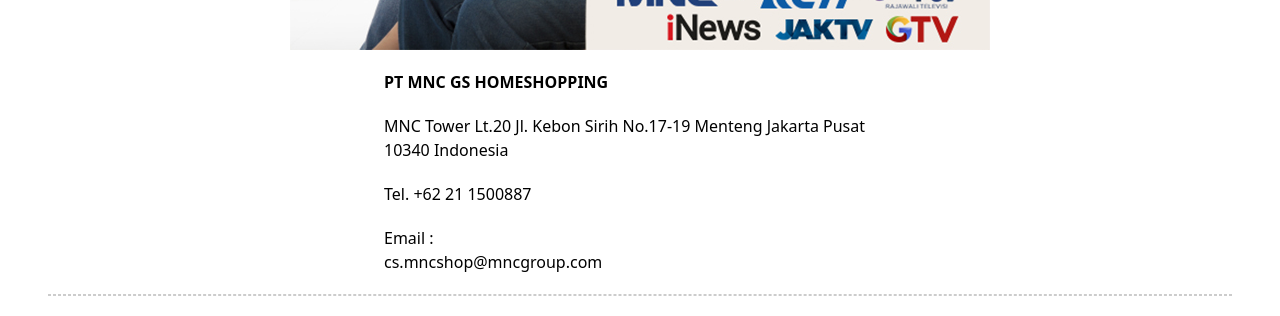
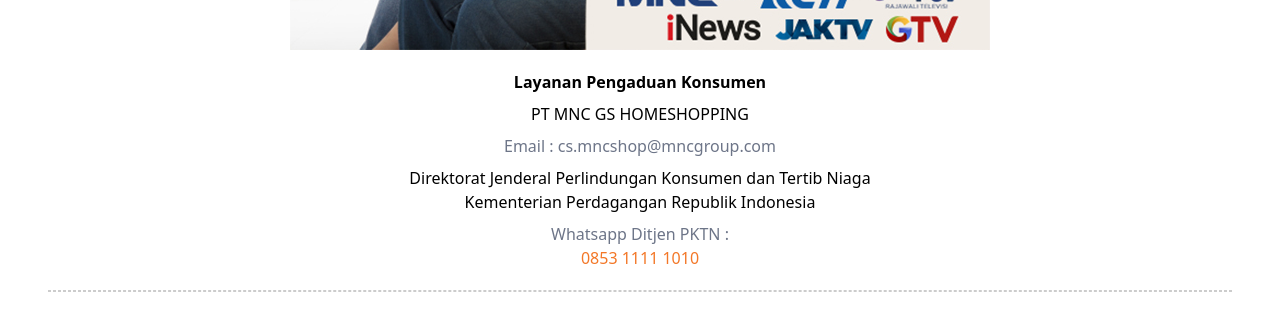
Before and after one commit to khafiluhur/emshop-frontend, a Nuxt app: page /customer-care in a window 1280 px wide. Shown: the part 595-911 px from the top of the page. Built offline with nearby package versions, Linux system fonts and the light colour scheme; no server answers.

Commit message:
pse information

```diff
--- a/components/CustomerCare.vue
+++ b/components/CustomerCare.vue
@@ -5,15 +5,18 @@
         <img src="../static/contact-us.jpeg" />
       </div>
       <div class="mx-96">
-        <h1 class="mb-5 font-bold">PT MNC GS HOMESHOPPING</h1>
-        <p class="mb-5">
-          MNC Tower Lt.20 Jl. Kebon Sirih No.17-19 Menteng Jakarta Pusat 10340
-          Indonesia
+        <h1 class="mb-2 font-bold text-center">Layanan Pengaduan Konsumen</h1>
+        <p class="mb-2 text-center">PT MNC GS HOMESHOPPING</p>
+        <p class="mb-2 text-center" style="color: #6d7588">
+          Email : cs.mncshop@mncgroup.com
         </p>
-        <p class="mb-5">Tel. +62 21 1500887</p>
-        <div class="mb-5">
-          <p>Email :</p>
-          <p>cs.mncshop@mncgroup.com</p>
+        <p class="mb-2 text-center">
+          Direktorat Jenderal Perlindungan Konsumen dan Tertib Niaga Kementerian
+          Perdagangan Republik Indonesia
+        </p>
+        <div class="mb-5 text-center">
+          <p style="color: #6d7588">Whatsapp Ditjen PKTN :</p>
+          <p style="color: #f37727">0853 1111 1010</p>
         </div>
       </div>
       <div class="mb-5 mx-12">
@@ -25,15 +28,18 @@
         <img src="../static/contact-us.jpeg" />
       </div>
       <div class="mx-2 my-5">
-        <h1 class="mb-5 font-bold">PT MNC GS HOMESHOPPING</h1>
-        <p class="mb-5">
-          MNC Tower Lt.20 Jl. Kebon Sirih No.17-19 Menteng Jakarta Pusat 10340
-          Indonesia
+        <h1 class="mb-2 font-bold text-center">Layanan Pengaduan Konsumen</h1>
+        <p class="mb-2 text-center">PT MNC GS HOMESHOPPING</p>
+        <p class="mb-2 text-center" style="color: #6d7588">
+          Email : cs.mncshop@mncgroup.com
         </p>
-        <p class="mb-5">Tel. +62 21 1500887</p>
-        <div class="mb-5">
-          <p>Email :</p>
-          <p>cs.mncshop@mncgroup.com</p>
+        <p class="mb-2 text-center">
+          Direktorat Jenderal Perlindungan Konsumen dan Tertib Niaga Kementerian
+          Perdagangan Republik Indonesia
+        </p>
+        <div class="mb-5 text-center">
+          <p style="color: #6d7588">Whatsapp Ditjen PKTN :</p>
+          <p style="color: #f37727">0853 1111 1010</p>
         </div>
       </div>
       <div class="mx-2 my-5">
```
